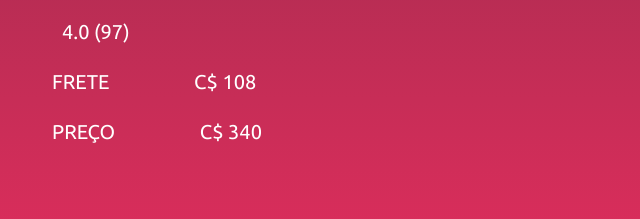
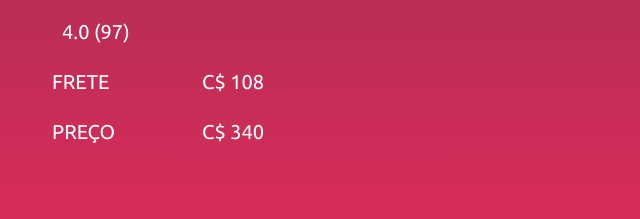
Before and after one commit to hfabio/loja-fone, a plain HTML site: page index.html in a window 1280 px wide. Shown: the part 1088-1307 px from the top of the page, 68-708 px from the left. Drawn offline with Linux system fonts and the light colour scheme.

Commit message:
resolvendo whitespace-only node

```diff
--- a/css/header.css
+++ b/css/header.css
@@ -1,7 +1,7 @@
 header {
     background-color: var(--color-1);
     /*font-family: 'Segoe UI', Tahoma, Geneva, Verdana, sans-serif;*/
-    font-family: 'Ubuntu';
+    font-family: var(--fonte);
     /*padding: 50px 50px 0px 50px;*/
     padding: 60px;
     color: var(--color-font-white);
--- a/css/style.css
+++ b/css/style.css
@@ -114,17 +114,24 @@ section {
 }
 
 .frete {
+    font-size: 0;
+    width: 300px;
     font-size: 20px;
     color: var(--color-font-white);
     font-family: var(--fonte);
     margin-top: 30px;
+    display: flex;
+    align-content: space-between;
 }
 
 .frete span {
+    width: 70px;
+    display: inline-block;
     margin-right: 80px;
 }
 
 .preco {
+    font-size: 0;
     font-size: 20px;
     color: var(--color-font-white);
     font-family: var(--fonte);
@@ -132,6 +139,8 @@ section {
 }
 
 .preco span {
+    width: 70px;
+    display: inline-block;
     margin-right: 80px;
 }
 
```
Also changed, not shown: index.html (+2 -12 lines).
